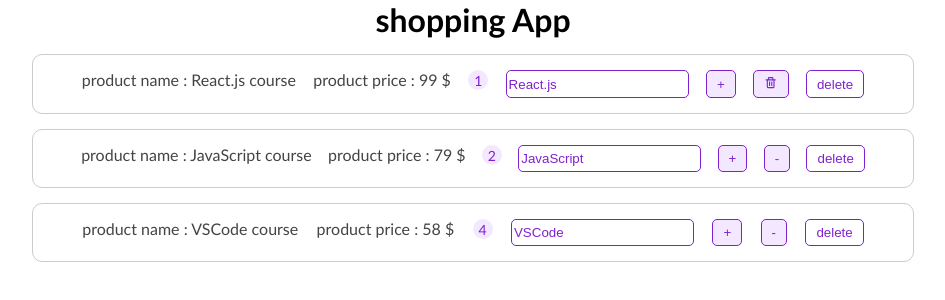
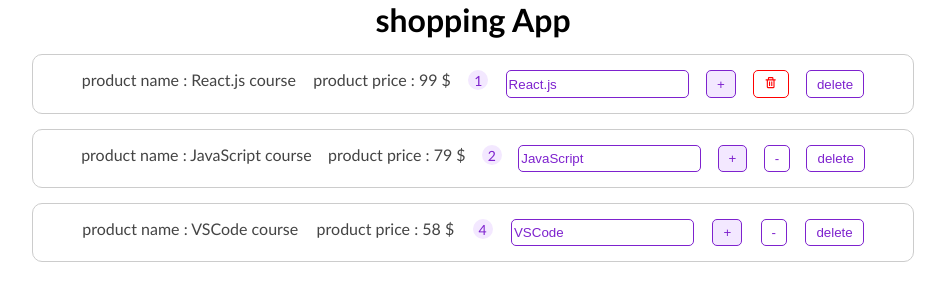
Before and after one commit to HaniehEbadi/React-Course, a React (Create React App) app: page / in a window 1280 px wide. Shown: the top 300 px of the page, without its empty margins (167-1112 px from the left). Built offline with nearby package versions, Linux system fonts and the light colour scheme.

Commit message:
dynamic style

```diff
--- a/src/Components/Product/Product.js
+++ b/src/Components/Product/Product.js
@@ -11,7 +11,7 @@
       <button onClick={props.onIncrement} className={`${styles.button} ${styles.inc}`}>+</button>
       <button
         onClick={props.onDecrement}
-        className={`${styles.button} ${styles.inc}`}
+        className={`${styles.button} ${props.product.quantity === 1 && styles.remove}`}
       >
         {props.product.quantity === 1 ? <BiTrash/> : "-"}
       </button>
--- a/src/Components/Product/product.module.css
+++ b/src/Components/Product/product.module.css
@@ -48,3 +48,8 @@
 .input:focus {
     border: 2px solid #7e22ce;
 }
+
+.remove {
+    color: red;
+    border: 1px solid red;
+}
```
